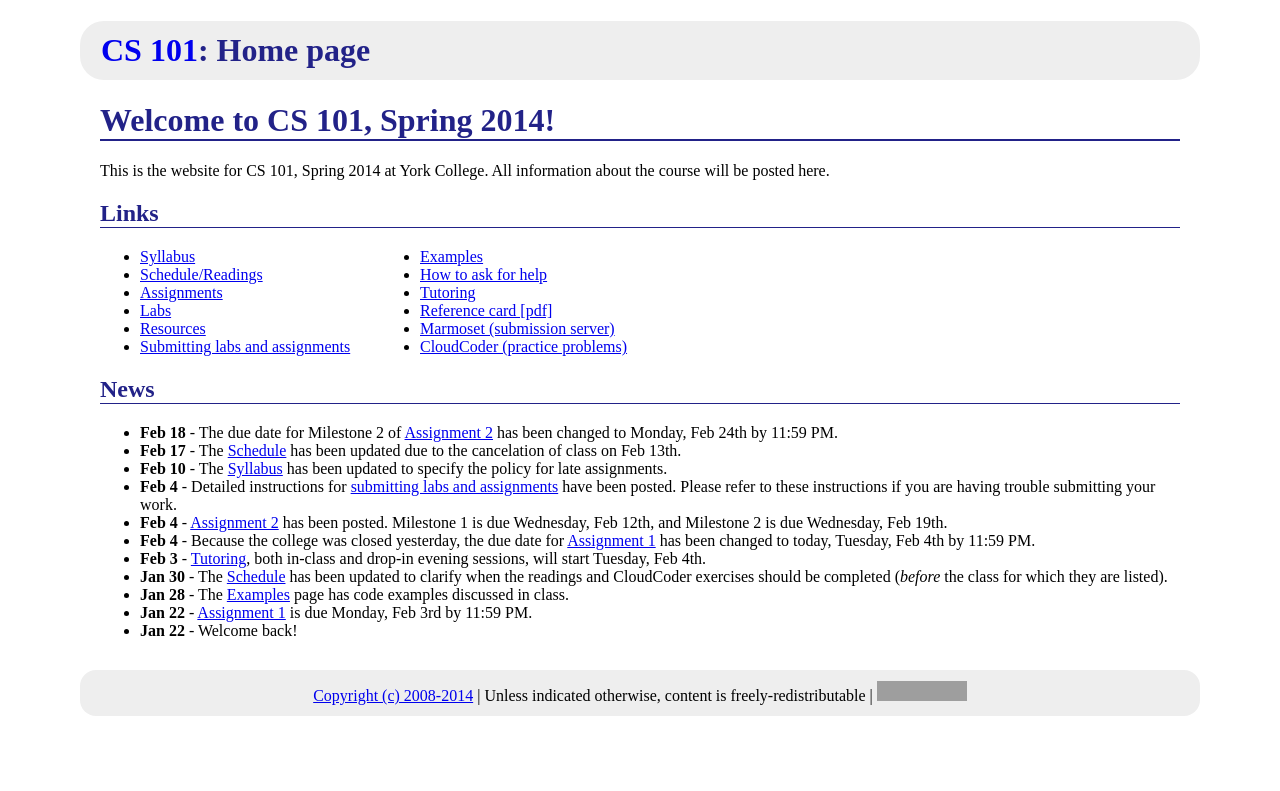
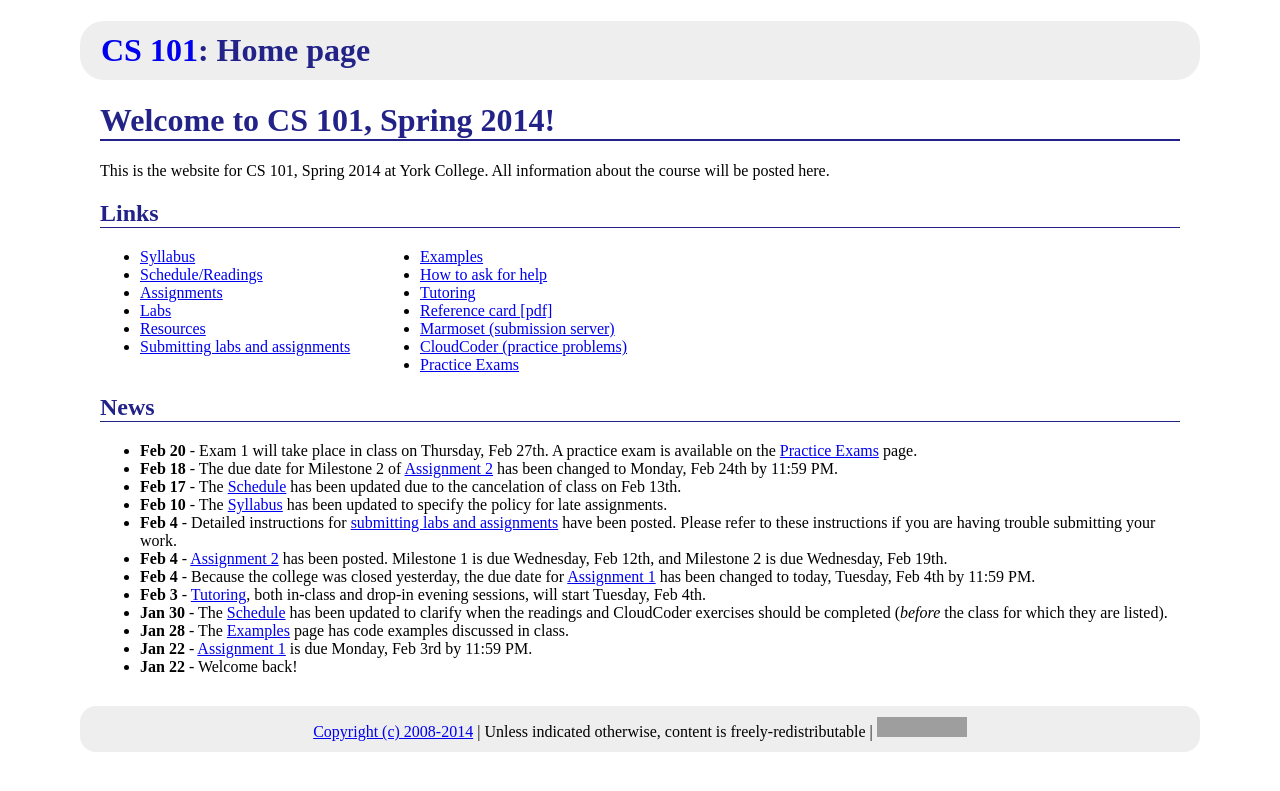
Before and after one commit to ycpcs/cs101-spring2014, a Jekyll site: the page built from index.md, in a window 1280 px wide. Shown: the top 791 px of the page. Built offline with Jekyll 4.4.1, drawn with Linux system fonts in a browser that asks for light colours; Markdown is read by kramdown in place of the engine named in the settings; grey boxes are pictures that could not be loaded.

Commit message:
practice exam 1

```diff
--- a/index.md
+++ b/index.md
@@ -29,6 +29,7 @@ All information about the course will be posted here.
   <li><a href="refcard.pdf">Reference card [pdf]</a></li>
   <li><a href="https://cs.ycp.edu/marmoset">Marmoset (submission server)</a></li>
   <li><a href="https://cs.ycp.edu/cloudcoder">CloudCoder (practice problems)</a></li>
+  <li><a href="practice/index.html">Practice Exams</a></li>
 </ul>
 </div>
 
@@ -36,6 +37,7 @@ All information about the course will be posted here.
 
 ## News
 
+* **Feb 20** - Exam 1 will take place in class on Thursday, Feb 27th.  A practice exam is available on the [Practice Exams](practice/index.html) page.
 * **Feb 18** - The due date for Milestone 2 of [Assignment 2](assign/assign02.html) has been changed to Monday, Feb 24th by 11:59 PM.
 * **Feb 17** - The [Schedule](schedule.html) has been updated due to the cancelation of class on Feb 13th.
 * **Feb 10** - The [Syllabus](syllabus.html) has been updated to specify the policy for late assignments.
```
Also changed, not shown: practice/index.md (added, +8 -0 lines), 2 other files.
